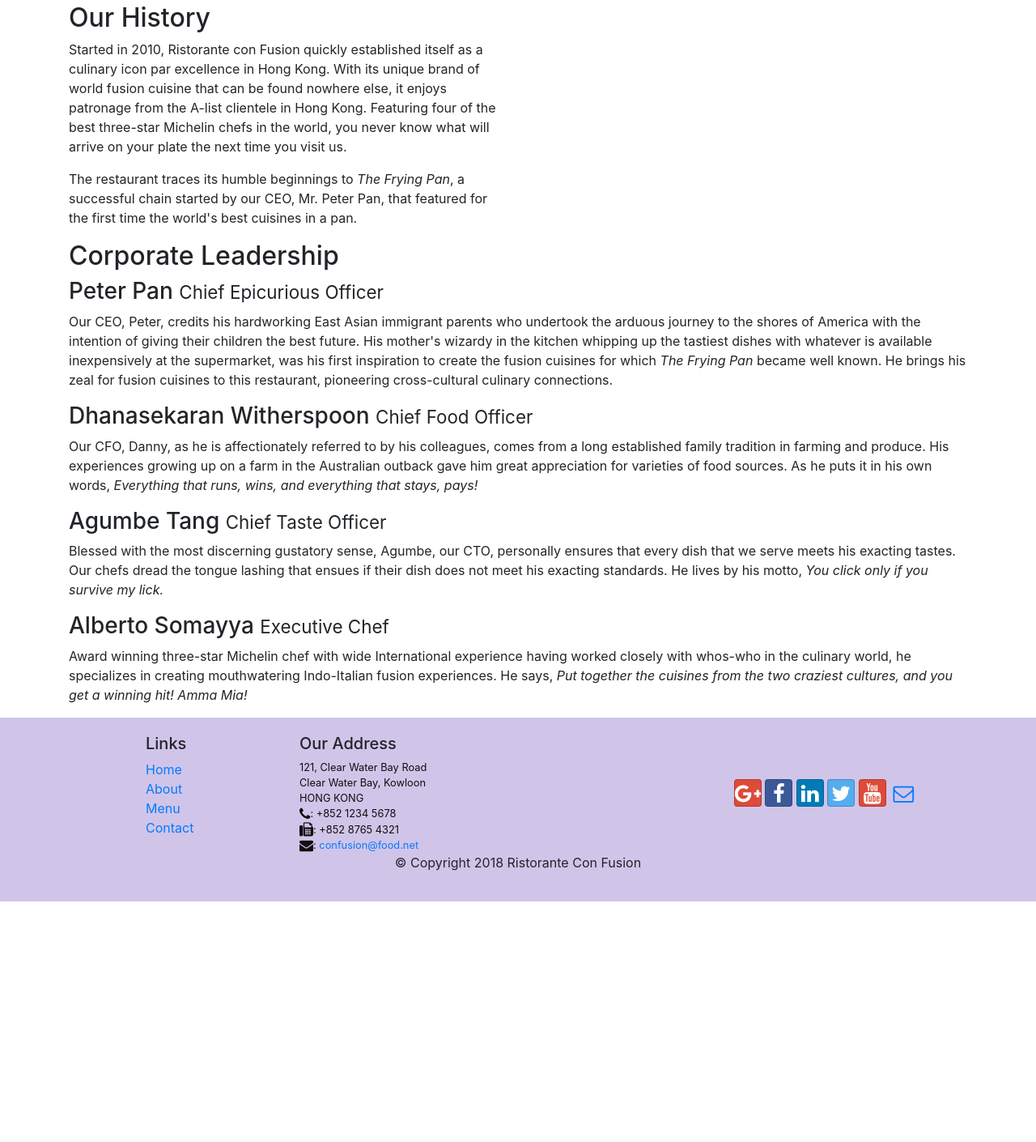
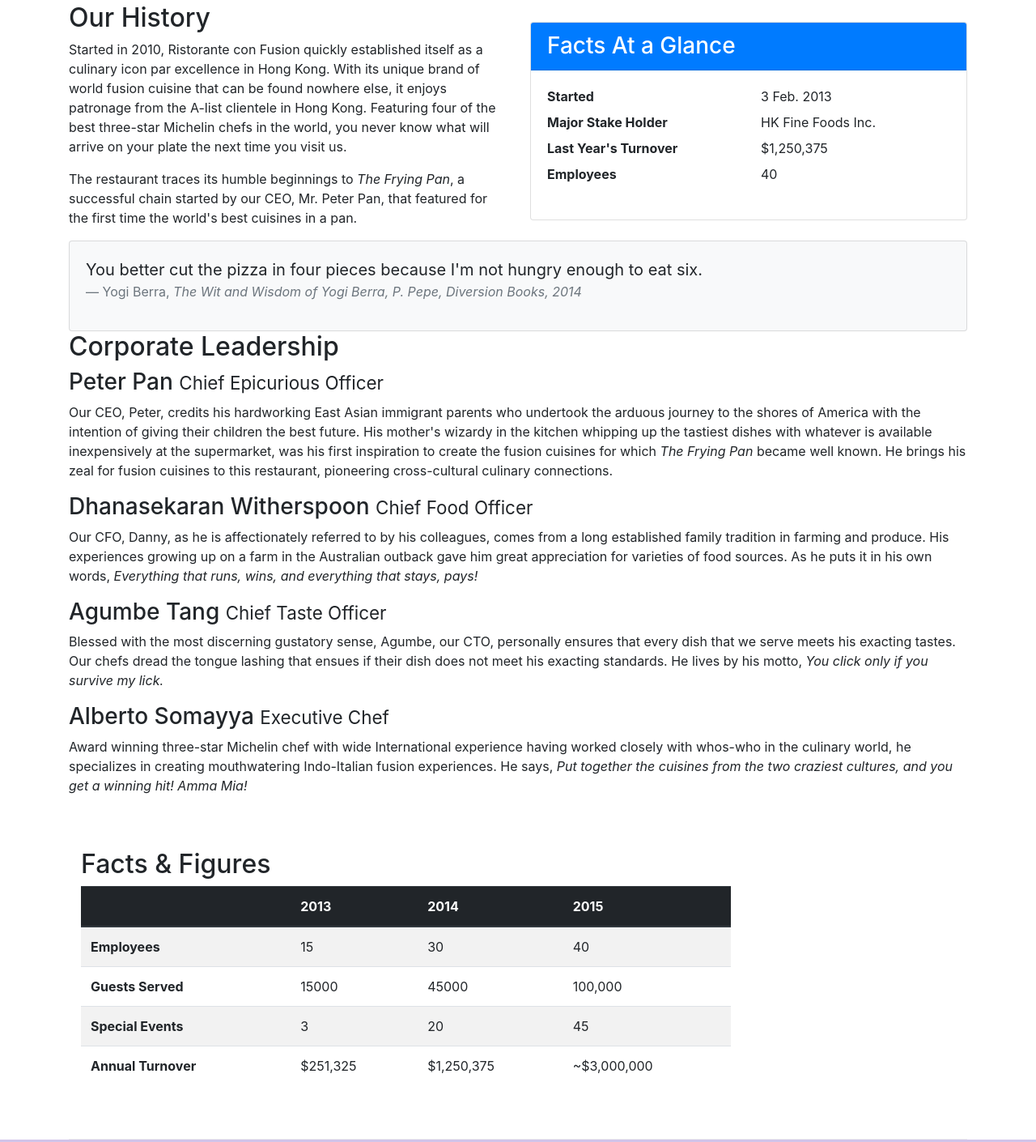
Before and after one commit to JulioRiambau/CourseraFullStackNode, a website: page Front End/Bootstrap4/conFusion/aboutus.html in a window 1280 px wide. Shown: the part 462-1872 px from the top of the page at 81% size. Before the commit the page ends 1575 px from the top, so only its background shows below. Drawn offline with nearby package versions, Linux system fonts and the light colour scheme.

Commit message:
images and media

```diff
--- a/Front End/Bootstrap4/conFusion/aboutus.html
+++ b/Front End/Bootstrap4/conFusion/aboutus.html
@@ -23,7 +23,7 @@
             <button class="navbar-toggler" type="button" data-toggle="collapse" data-target="#Navbar">
                 <span class="navbar-toggler-icon"></span>
             </button>
-            <a class="navbar-brand" href="#">Ristorante Con Fusion</a>
+            <a class="navbar-brand" href="#"><img src="img/logo.png" height="30" width="41"></a>
             <div class="collapse navbar-collapse" id="Navbar">
                 <ul class="navbar-nav mr-auto">
                     <li class="nav-item"><a class="nav-link" href="./index.html"><span class="fa fa-home fa-lg"></span> Home</a></li>
@@ -43,7 +43,8 @@
                     <h1>Ristorante con Fusion</h1>
                     <p>We take inspiration from the World's best cuisines, and create a unique fusion experience. Our lipsmacking creations will tickle your culinary senses!</p>
                 </div>
-                <div class="col-12 col-sm">
+                <div class="col-12 col-sm align-self-center">
+                    <img src="img/logo.png" class="img-fluid">
                 </div>
             </div>
         </div>
@@ -68,7 +69,39 @@
                 <p>Started in 2010, Ristorante con Fusion quickly established itself as a culinary icon par excellence in Hong Kong. With its unique brand of world fusion cuisine that can be found nowhere else, it enjoys patronage from the A-list clientele in Hong Kong.  Featuring four of the best three-star Michelin chefs in the world, you never know what will arrive on your plate the next time you visit us.</p>
                 <p>The restaurant traces its humble beginnings to <em>The Frying Pan</em>, a successful chain started by our CEO, Mr. Peter Pan, that featured for the first time the world's best cuisines in a pan.</p>
             </div>
+            <div class="col-12 col-sm-6">
+                <div class="card">
+                    <h3 class="card-header bg-primary text-white">Facts At a Glance</h3>
+                    <div class="card-body">
+                        <dl class="row">
+                            <dt class="col-6">Started</dt>
+                            <dd class="col-6">3 Feb. 2013</dd>
+                            <dt class="col-6">Major Stake Holder</dt>
+                            <dd class="col-6">HK Fine Foods Inc.</dd>
+                            <dt class="col-6">Last Year's Turnover</dt>
+                            <dd class="col-6">$1,250,375</dd>
+                            <dt class="col-6">Employees</dt>
+                            <dd class="col-6">40</dd>
+                        </dl>
+                    </div>
+                </div>
+            </div>
+
+            <div class="col-12">
+                <div class="card card-body bg-light">
+                    <blockquote class="blockquote">
+                        <p class="mb-0">You better cut the pizza in four pieces because
+                            I'm not hungry enough to eat six.</p>
+                        <footer class="blockquote-footer">Yogi Berra,
+                            <cite title="Source Title">The Wit and Wisdom of Yogi Berra,
+                            P. Pepe, Diversion Books, 2014</cite>
+                        </footer>
+                    </blockquote>
+                </div>
+            </div>
         </div>
+
+
 
         <div class="row align-items-center">
             <div class="col-12">
@@ -83,6 +116,51 @@
                 <p class="d-none d-sm-block">Award winning three-star Michelin chef with wide International experience having worked closely with whos-who in the culinary world, he specializes in creating mouthwatering Indo-Italian fusion experiences. He says, <em>Put together the cuisines from the two craziest cultures, and you get a winning hit! Amma Mia!</em></p>
             </div>
        </div>
+
+       <div class="row row-content">
+            <div class="col-12 col-sm-9">
+                <h2>Facts &amp; Figures</h2>
+                <div class="table-responsive">
+                    <table class="table table-striped">
+                        <thead class="thead-dark">
+                            <tr>
+                                <th>&nbsp;</th>
+                                <th>2013</th>
+                                <th>2014</th>
+                                <th>2015</th>
+                            </tr>
+                        </thead>
+                        <tbody>
+                            <tr>
+                                <th>Employees</th>
+                                <td>15</td>
+                                <td>30</td>
+                                <td>40</td>
+                            </tr>
+                            <tr>
+                                <th>Guests Served</th>
+                                <td>15000</td>
+                                <td>45000</td>
+                                <td>100,000</td>
+                            </tr>
+                            <tr>
+                                <th>Special Events</th>
+                                <td>3</td>
+                                <td>20</td>
+                                <td>45</td>
+                            </tr>
+                            <tr>
+                                <th>Annual Turnover</th>
+                                <td>$251,325</td>
+                                <td>$1,250,375</td>
+                                <td>~$3,000,000</td>
+                            </tr>
+                        </tbody>
+                    </table>
+                </div>
+
+            </div>
+        </div>
 
     </div>
 
```
Also changed, not shown: Front End/Bootstrap4/conFusion/contactus.html (+3 -2 lines), Front End/Bootstrap4/conFusion/index.html (+27 -7 lines), Front End/Bootstrap4/conFusion/img/alberto.png (added), Front End/Bootstrap4/conFusion/img/buffet.png (added), Front End/Bootstrap4/conFusion/img/logo.png (added), Front End/Bootstrap4/conFusion/img/uthappizza.png (added), 1 other file.
